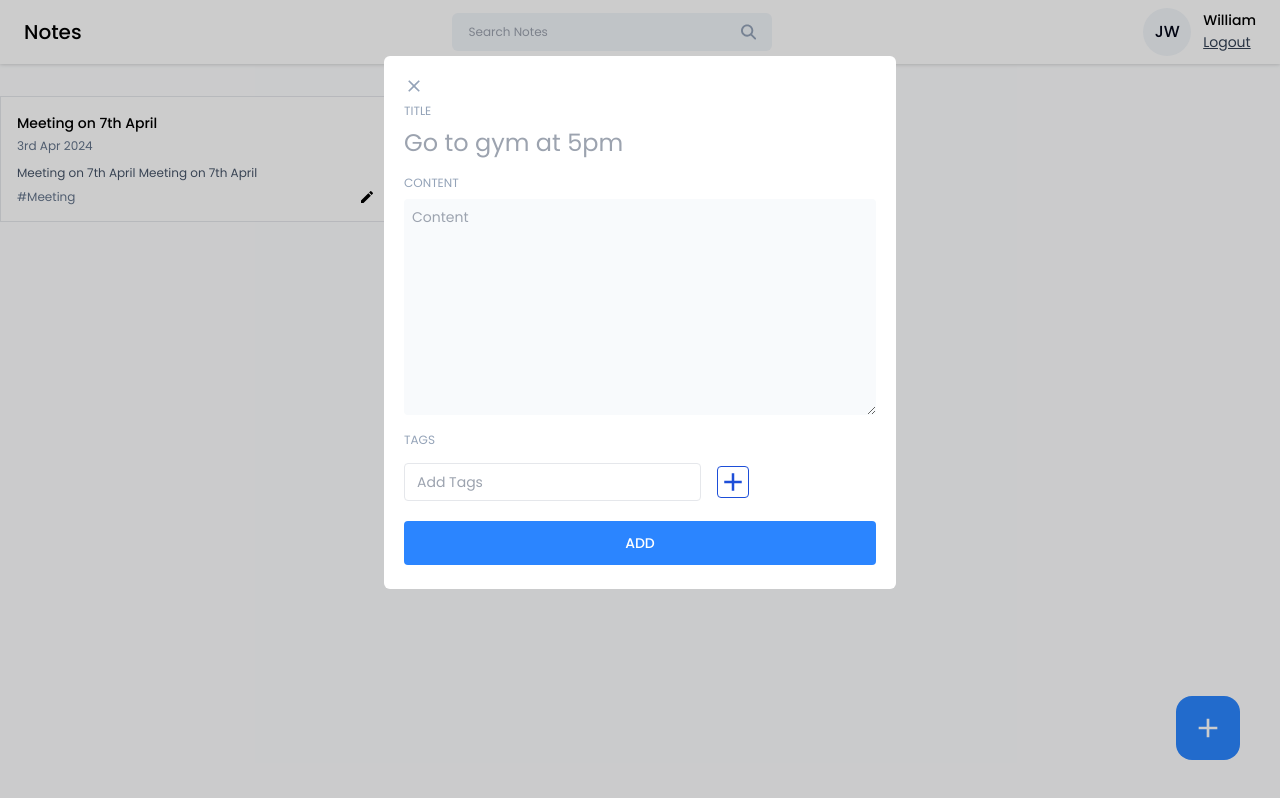
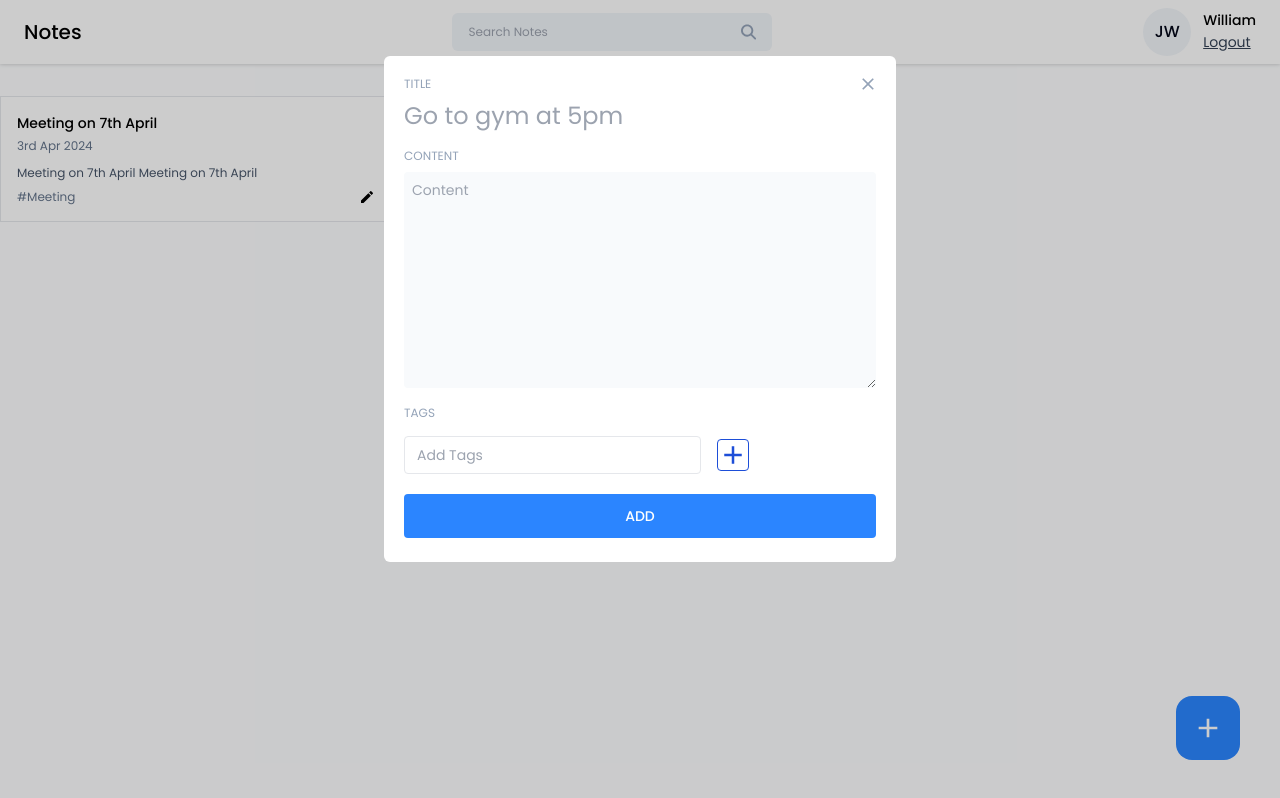
Before and after one commit to pradeepkmaran/notes-app-mern, a React (Vite) app in the folder frontend/notes-app/: page /dashboard in a window 1280 px wide. Both pictures are taken after a click on the button 1208 px from the left and 728 px from the top of the page. Built offline with nearby package versions, Linux system fonts and the light colour scheme.

Commit message:
frontend

```diff
--- a/frontend/notes-app/src/pages/Home/AddEditNotes.jsx
+++ b/frontend/notes-app/src/pages/Home/AddEditNotes.jsx
@@ -1,22 +1,47 @@
 import React, { useState } from 'react';
 import TagInput from '../../components/Input/TagInput';
 import { MdClose } from 'react-icons/md';
+import { useAsyncError } from 'react-router-dom';
 
 
-const AddEditNotes = () => {
+const AddEditNotes = ({ noteData, type, onClose }) => {
 
     const [title, setTitle] = useState("");
     const [content, setContent] = useState("");
     const [tags, setTags] = useState([]);
 
-    const onClose= () => {
+    const [error, setError] = useState(null);
+
+    const addNewNote = async () => {
 
     };
 
+    const editNote = async () => {
+
+    };
+
+    const handleAddNote = () => {
+        if(!title) {
+            setError("Please enter the title.");
+            return;
+        }
+        if(!content) {
+            setError("Please enter the content.");
+            return;
+        }
+        setError(null);
+
+        if(type === 'edit') {
+            editNote();
+        } else {
+            addNewNote();
+        }
+    }
+
     return (
-        <div>
+        <div className='relative'>
 
-            <button className='' onClick={onClose}>
+            <button className='w-10 h-10 rounded-full flex items-center justify-center absolute -top-3 -right-3 hover:bg-slate-50' onClick={onClose}>
                 <MdClose className='text-xl text-slate-400'/>
             </button>
 
@@ -46,7 +71,9 @@
                 <TagInput tags={tags} setTags={setTags} />
             </div>
 
-            <button className='btn-primary font-medium mt-5 p-3' onClick={() => {}}>ADD</button>
+            {error && <p className='text-red-500 text-xs pt-4'>{error}</p>}
+
+            <button className='btn-primary font-medium mt-5 p-3' onClick={handleAddNote}>ADD</button>
         </div>
     );
 }
--- a/frontend/notes-app/src/pages/Home/Home.jsx
+++ b/frontend/notes-app/src/pages/Home/Home.jsx
@@ -47,7 +47,14 @@
                 }}
                 contentLabel=''
             >
-                <AddEditNotes />
+                <AddEditNotes
+                    type={openAddEditModal.type}
+                    noteData={openAddEditModal.data}
+                    onClose={() => {
+                        setOpenAddEditModal({isShown: false, type: "add", data: null})
+                    }
+                }
+                />
             </Modal>
         </>
     );
```
